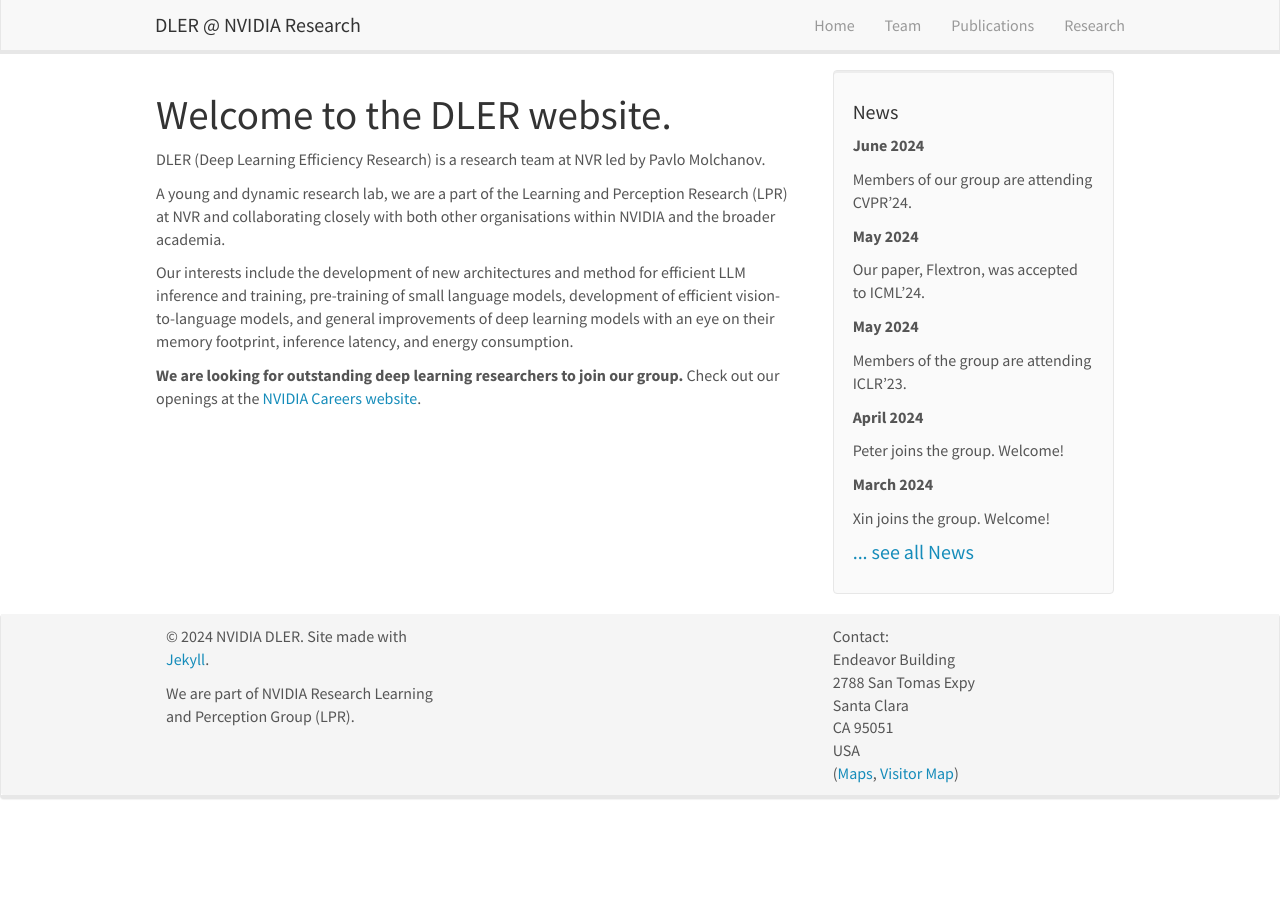
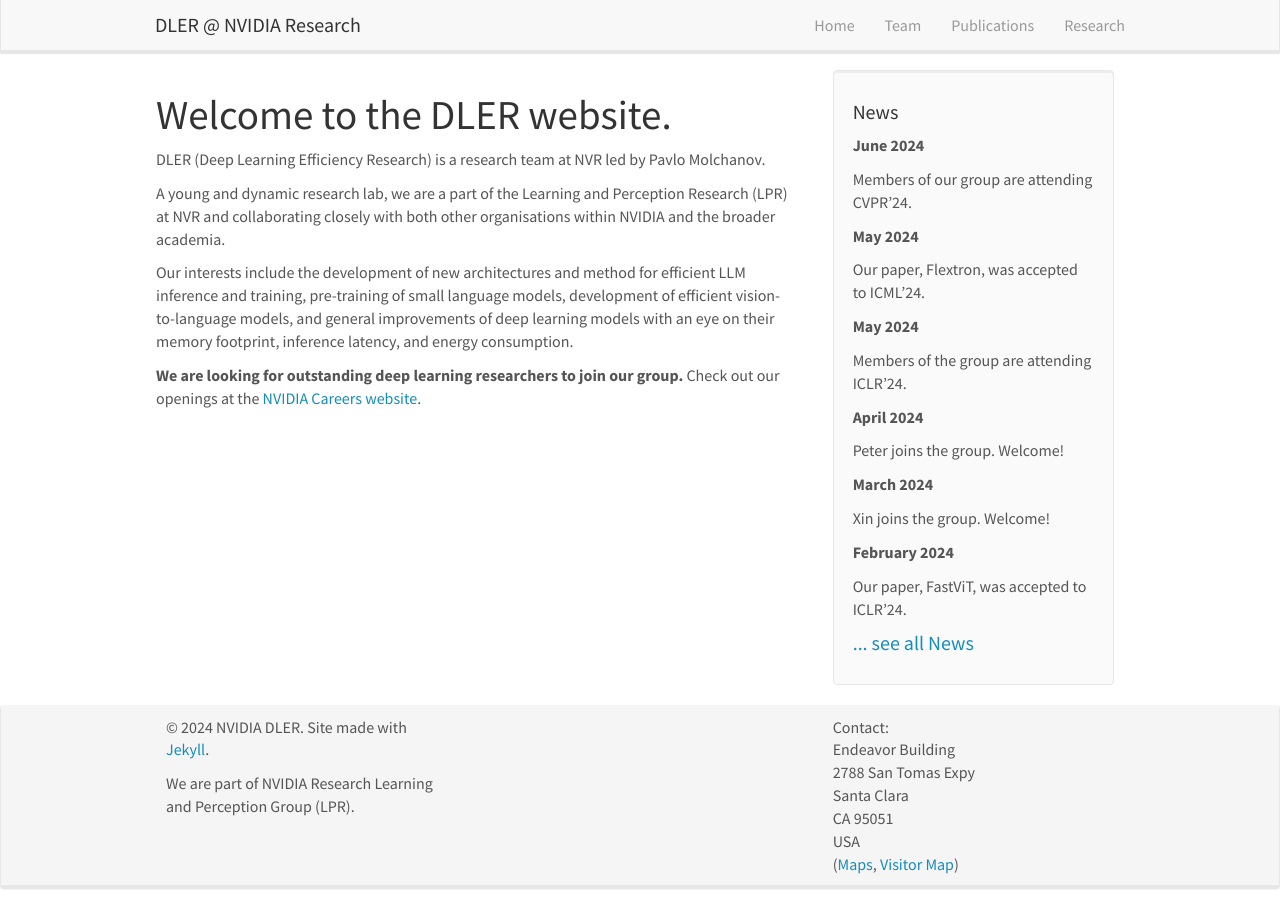
Before and after one commit to nv-dler/nv-dler.github.io, a Jekyll site: the page built from _pages/home.md, in a window 1280 px wide. Built offline with Jekyll 4.4.1, drawn with Linux system fonts in a browser that asks for light colours; nearby versions of some CDN libraries.

Commit message:
New news

```diff
--- a/_data/news.yml
+++ b/_data/news.yml
@@ -5,10 +5,13 @@
   headline: Our paper, Flextron, was accepted to ICML'24.
 
 - date: May 2024
-  headline: Members of the group are attending ICLR'23.
+  headline: Members of the group are attending ICLR'24.
 
 - date: April 2024
   headline: Peter joins the group. Welcome!
 
 - date: March 2024
   headline: Xin joins the group. Welcome!
+
+- date: February 2024
+  headline: Our paper, FastViT, was accepted to ICLR'24.
```
